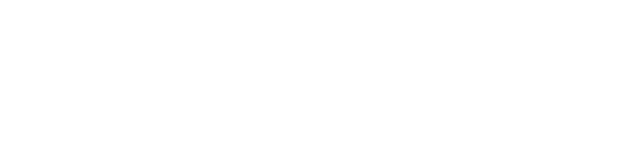
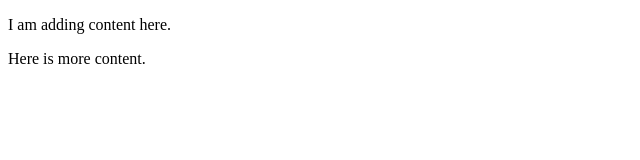
Before and after one commit to oakesrandall/git-test, a plain HTML site: page index.html in a window 1280 px wide. Shown: the whole page, without its empty margins (0-640 px from the left). Drawn offline with Linux system fonts and the light colour scheme.

Commit message:
tweaked partner 1 updates

```diff
--- a/index.html
+++ b/index.html
@@ -14,6 +14,8 @@
         <!--[if lt IE 7]>
             <p class="browsehappy">You are using an <strong>outdated</strong> browser. Please <a href="#">upgrade your browser</a> to improve your experience.</p>
         <![endif]-->
+            <p>I am adding content here.</p>
+            <p>Here is more content.</p>
 
     </body>
 </html>
```
Also changed, not shown: 1 other file.
